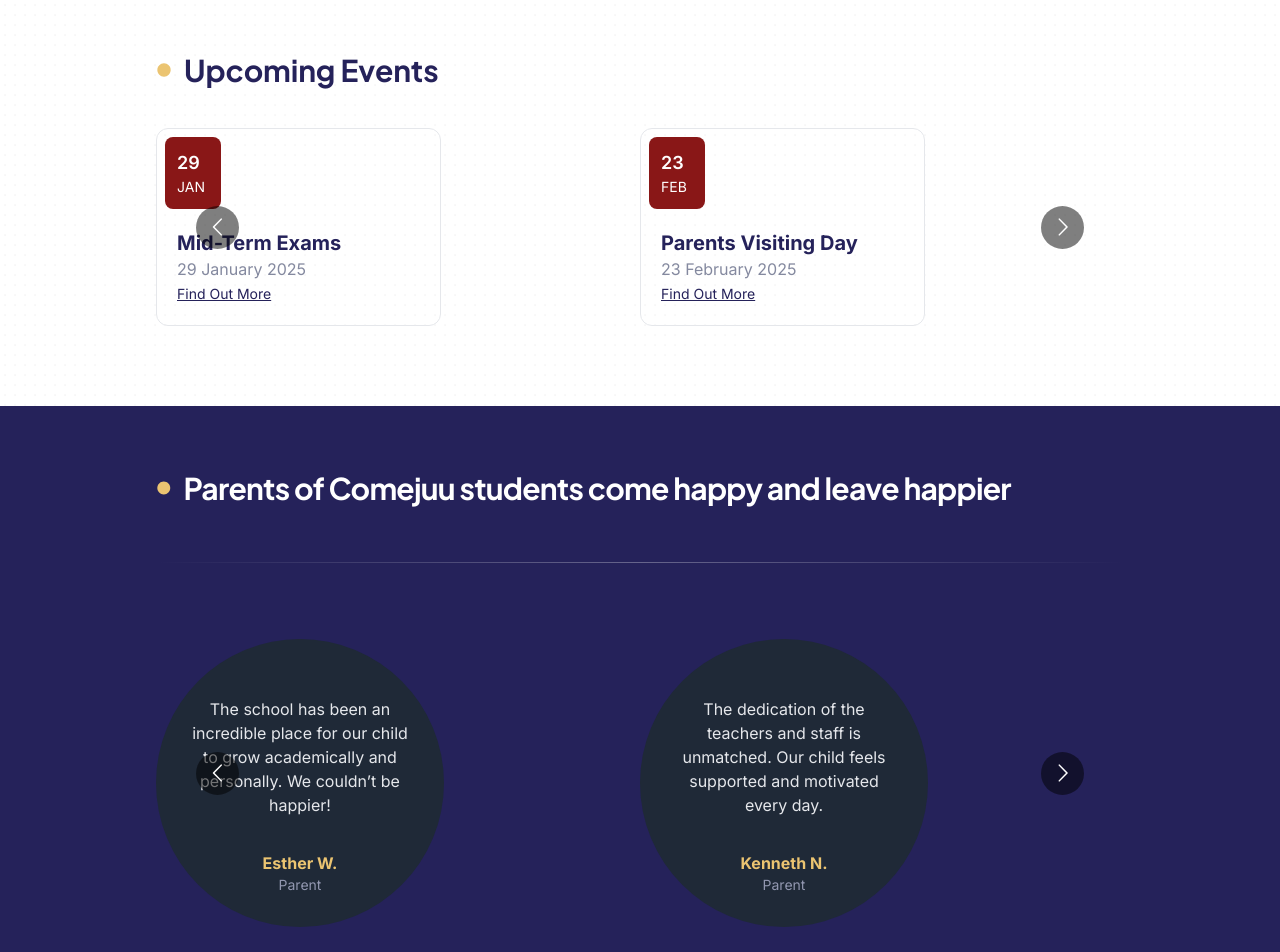
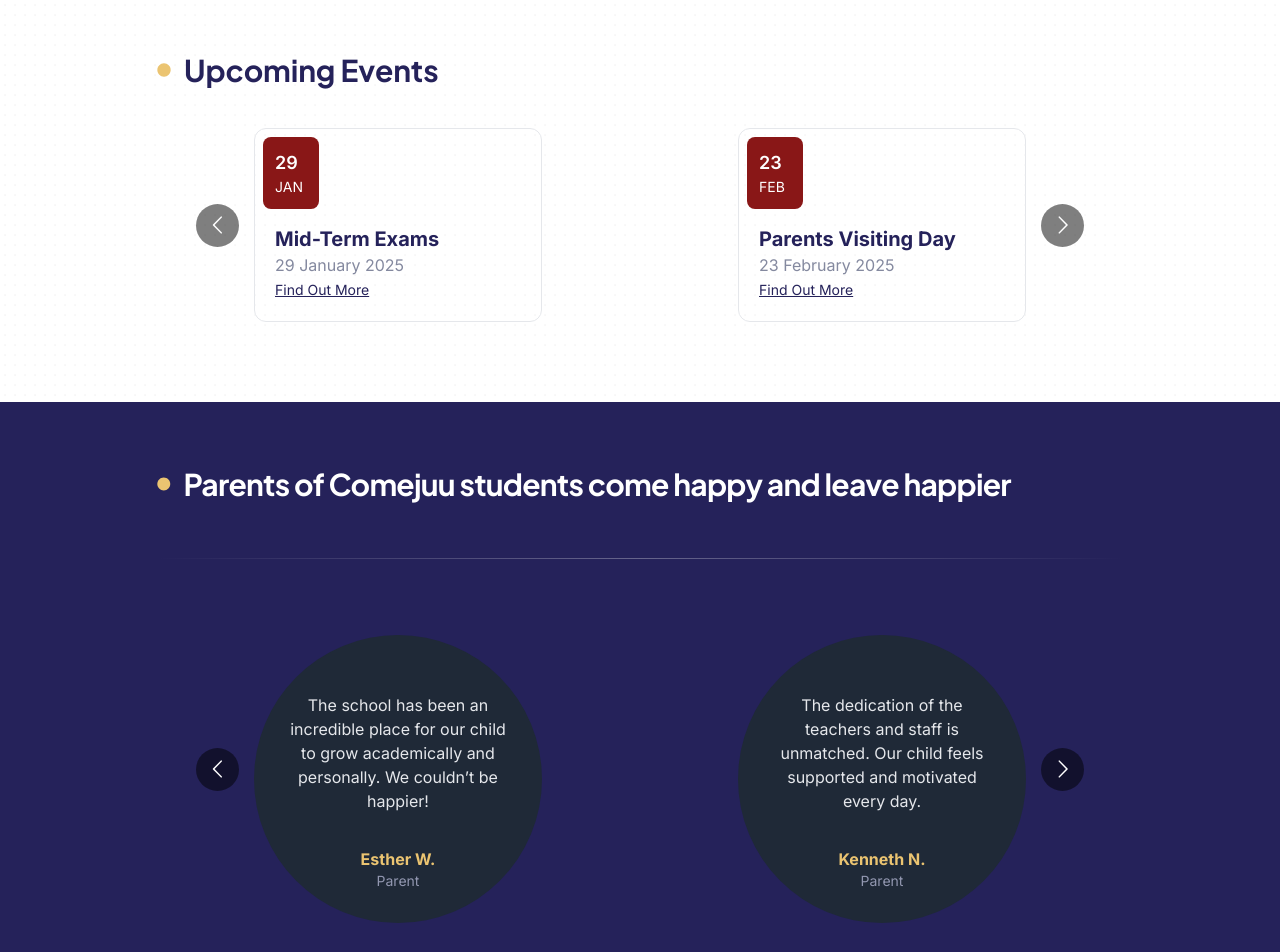
Before and after one commit to Comejuu-for-Devs/comejuu-web, a Next.js app: page / in a window 1280 px wide. Shown: the part 2180-3132 px from the top of the page. Built offline with nearby package versions, Linux system fonts and the light colour scheme.

Commit message:
fix courasel alignment

```diff
--- a/src/components/home/EventCard.tsx
+++ b/src/components/home/EventCard.tsx
@@ -12,7 +12,7 @@ type EventCardProps = {
 const EventCard: React.FC<EventCardProps> = ({ title, date, action, link }) => {
   const { day, monthName } = getDate(date);
   return (
-    <div className="p-2 border border-secondary/15 rounded-xl w-[285px] gap-5 flex flex-col">
+    <div className="p-2 border border-secondary/15 rounded-xl w-72 gap-4 flex flex-col">
       <div className="bg-secondary text-white p-3 w-14 min-w-12 rounded-lg">
         <p className="text-lg font-semibold">{day}</p>
         <p className="text-sm uppercase">{monthName}</p>
--- a/src/components/home/NewsEvents.tsx
+++ b/src/components/home/NewsEvents.tsx
@@ -57,8 +57,8 @@ const NewsEvents = () => {
             autoPlay={true}
             autoPlaySpeed={5000}
             className="w-full"
-            containerClass="carousel-container"
-            itemClass="carousel-item ml-[9px] md:ml-0"
+            containerClass="carousel-container flex items-center"
+            itemClass="carousel-item flex justify-center"
           >
             {events.map((event, i) => (
               <EventCard
--- a/src/components/home/TestimonialCard.tsx
+++ b/src/components/home/TestimonialCard.tsx
@@ -9,7 +9,7 @@ type TestimonialProps = {
 
 const TestimonialCard = ({ content, author, role }: TestimonialProps) => {
   return (
-    <div className="h-72  w-72 mt-5 flex flex-col justify-center items-center p-8 bg-gray-800 rounded-full text-center">
+    <div className="h-72 w-72 mt-5 flex flex-col justify-center items-center p-8 bg-gray-800 rounded-full text-center">
       <div className=" w-full h-full flex items-center justify-center">
         <div className="flex-grow overflow-hidden">
           <p className="text-base text-gray-200 line-clamp-[8]">{content}</p>
--- a/src/components/home/Testimonials.tsx
+++ b/src/components/home/Testimonials.tsx
@@ -77,10 +77,10 @@ const Testimonials = () => {
           transitionDuration={500}
           minimumTouchDrag={100}
           pauseOnHover={false}
-          containerClass="carousel-container"
+          dotListClass="custom-dot-list-style"
           removeArrowOnDeviceType={[]}
-          dotListClass="custom-dot-list-style"
-          itemClass="ml-[9px] md:ml-0"
+          containerClass="carousel-container flex items-center"
+          itemClass="carousel-item flex justify-center"
         >
           {testimonials.map((t, i) => (
             <div key={i} className="h-full cursor-pointer">
```
